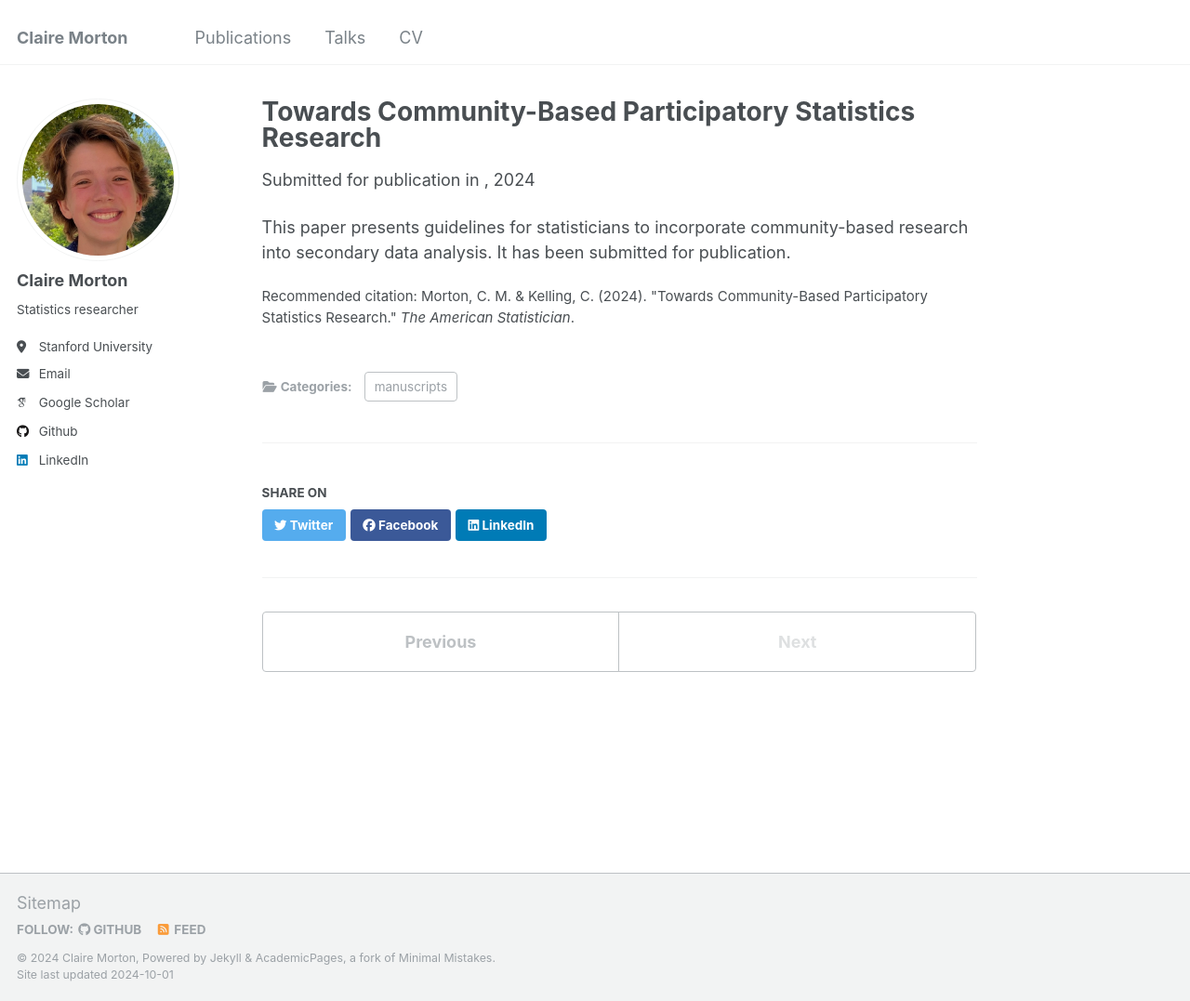
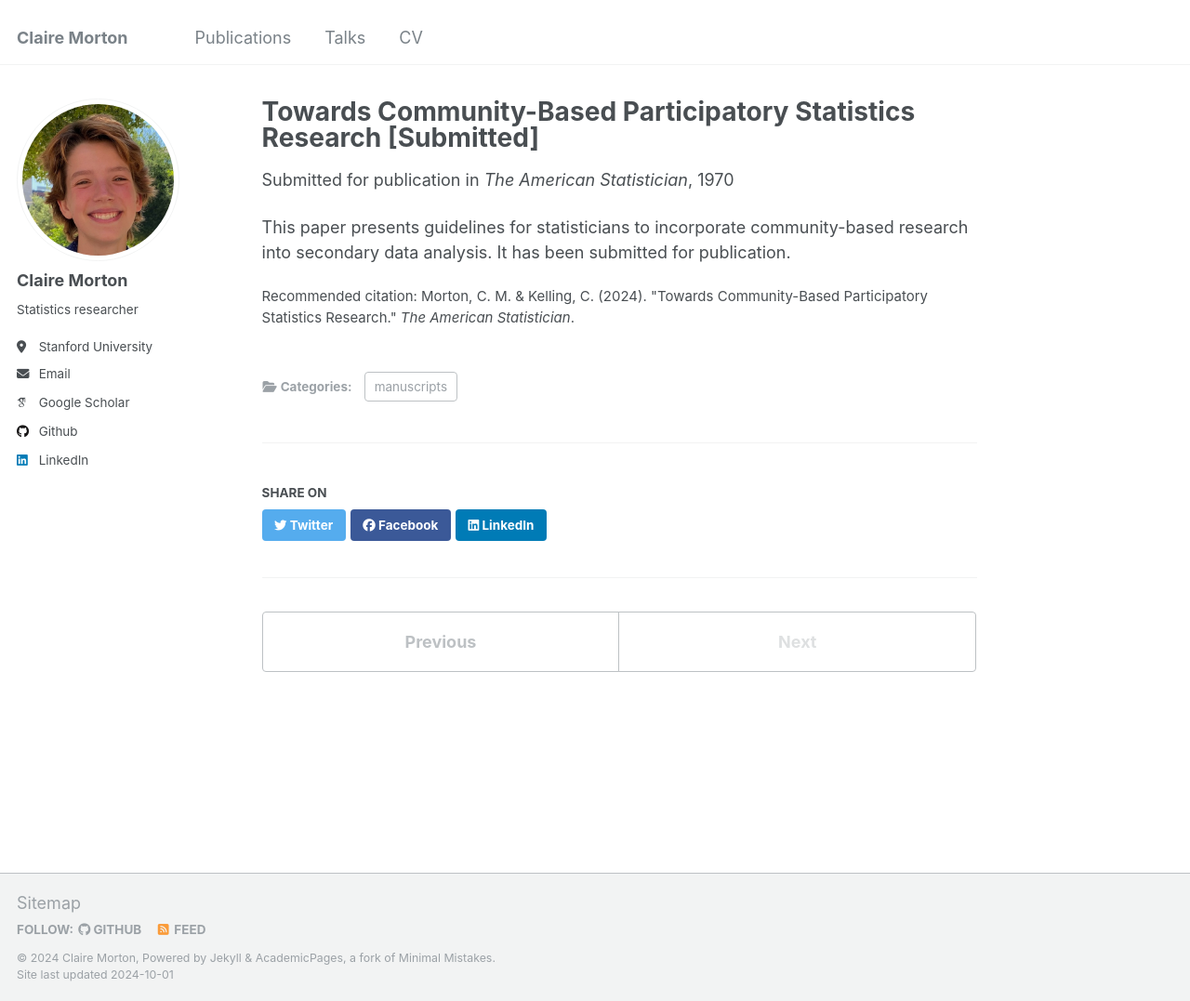
Before and after one commit to lambdr/MortonC78483.github.io, a Jekyll site: the page built from _publications/2024-cbr-sda.md, in a window 1280 px wide and 1077 px high. Shown: the whole window at 93% size. Built offline with Jekyll 4.4.1, drawn with Linux system fonts in a browser that asks for light colours; some web fonts are replaced.

Commit message:
update paper

```diff
--- a/_layouts/single.html
+++ b/_layouts/single.html
@@ -35,13 +35,13 @@ layout: default
         {% endif %}
 
         {% if page.collection == 'teaching' %}
-          <p> {{ page.type }}, <i>{{ page.venue }}</i>, {{ page.date | default: "1900-01-01" | date: "%Y" }} </p>
-        {% elsif page.venue and page.date %}
-          <p>Published in <i>{{ page.venue }}</i>, {{ page.date | default: "1900-01-01" | date: "%Y" }} </p>
-        {% elsif page.submitted and page.date %}
-          <p>Submitted for publication in <i>{{ page.venue }}</i>, {{ page.date | default: "1900-01-01" | date: "%Y" }} </p>
-        {% elsif page.date %}
-          <p class="page__date"><strong><i class="fa fa-fw fa-calendar" aria-hidden="true"></i> {{ site.data.ui-text[site.locale].date_label | default: "Published:" }}</strong> <time datetime="{{ page.date | date_to_xmlschema }}">{{ page.date | default: "1900-01-01" | date: "%B %d, %Y" }}</time></p>
+          <p> {{ page.type }}, <i>{{ page.venue }}</i>, {{ page.year | default: "1900" | date: "%Y" }} </p>
+        {% elsif page.venue and page.year %}
+          <p>Published in <i>{{ page.venue }}</i>, {{ page.year | default: "1900" | date: "%Y" }} </p>
+        {% elsif page.submitted and page.year %}
+          <p>Submitted for publication in <i>{{ page.submitted }}</i>, {{ page.year | default: "1900" | date: "%Y" }} </p>
+        {% elsif page.year %}
+          <p class="page__date"><strong><i class="fa fa-fw fa-calendar" aria-hidden="true"></i> {{ site.data.ui-text[site.locale].date_label | default: "Published:" }}</strong> <time datetime="{{ page.date | date_to_xmlschema }}">{{ page.year | default: "1900" | date: "%B %d, %Y" }}</time></p>
         {% endif %}
         </header>
       {% endunless %}
--- a/_publications/2024-cbr-sda.md
+++ b/_publications/2024-cbr-sda.md
@@ -1,5 +1,5 @@
 ---
-title: "Towards Community-Based Participatory Statistics Research"
+title: "Towards Community-Based Participatory Statistics Research [Submitted]"
 collection: publications
 category: manuscripts
 #permalink: /publication/2009-10-01-paper-title-number-1
```
Also changed, not shown: 1 other file.
